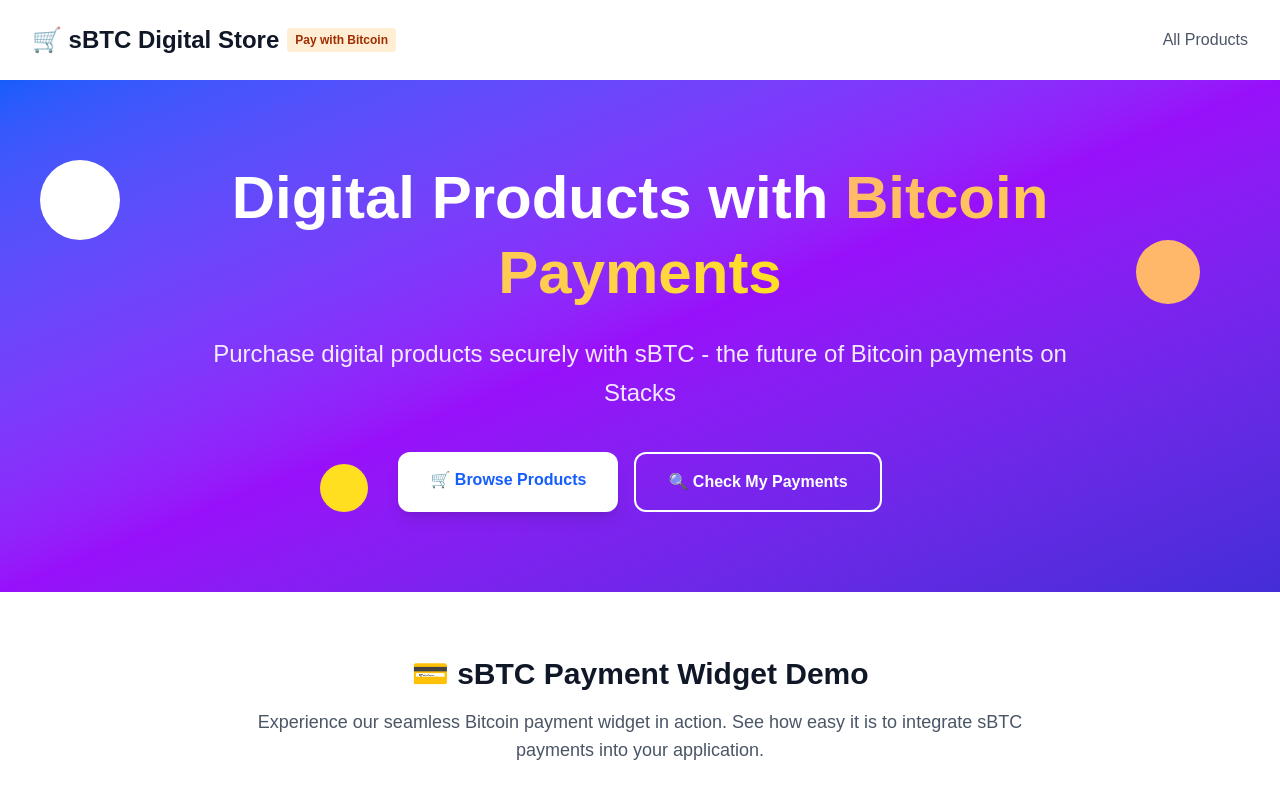
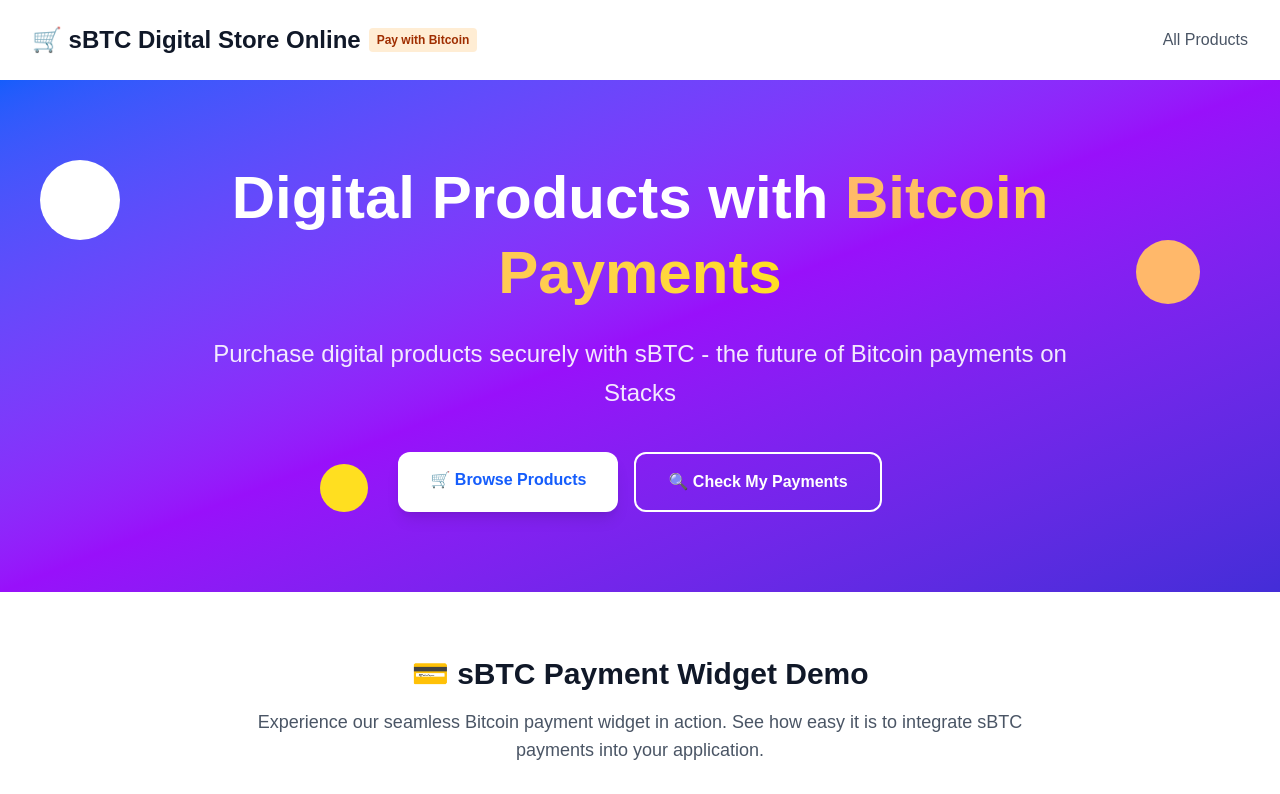
Before and after one commit to STX-CITY/demo-sbtc-pay, a Next.js app: page / in a window 1280 px wide. Shown: the top 794 px of the page. Built offline with nearby package versions, Linux system fonts and the light colour scheme; no server answers.

Commit message:
Update page.tsx

```diff
--- a/app/page.tsx
+++ b/app/page.tsx
@@ -51,7 +51,7 @@ export default async function HomePage() {
           <div className="flex justify-between items-center py-6">
             <div className="flex items-center">
               <h1 className="text-2xl font-bold text-gray-900">
-                🛒 sBTC Digital Store
+                🛒 sBTC Digital Store Online
               </h1>
               <span className="ml-2 px-2 py-1 bg-orange-100 text-orange-800 text-xs font-semibold rounded">
                 Pay with Bitcoin
```
